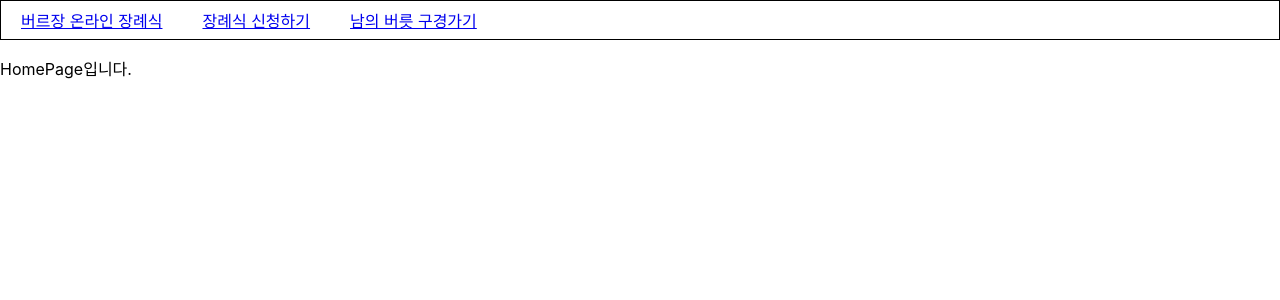
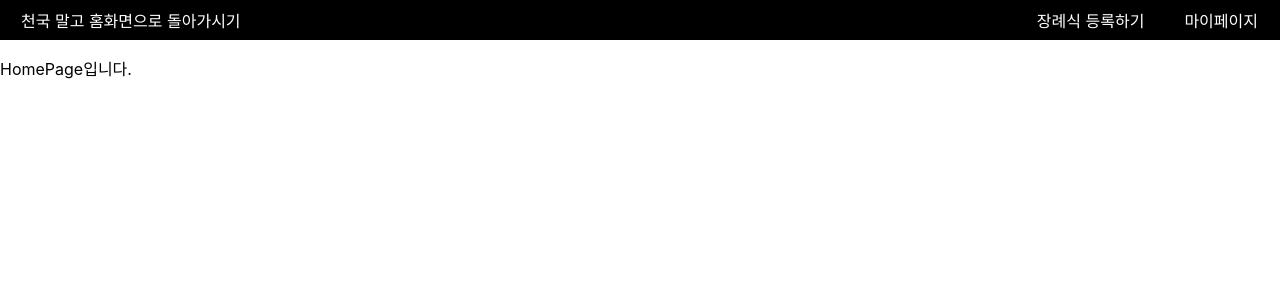
Before and after one commit to 2nd-PARD-WEB-PART/PARD-2th-Memorial, a React (Create React App) app in the folder memorial-frontend/: page / in a window 1280 px wide. Shown: the top 300 px of the page. Built offline with nearby package versions, Linux system fonts and the light colour scheme.

Commit message:
231125 광일 : 메뉴바 초안 완료

```diff
--- a/memorial-frontend/src/components/box.js
+++ b/memorial-frontend/src/components/box.js
@@ -4,14 +4,20 @@ export const Div = styled.div `
     display: ${props => props.display || "flex"};
     justify-content: ${props => props.justifyContent || "center"};
     align-items: ${props => props.alignItems || "center"};
-    width : ${props => props.width || "100%"};
+    /* width : ${props => props.width || "100%"}; */
     height : ${props => props.height || "100px"};
     border : ${props => props.border || "1px solid black"};
     box-sizing : ${props => props.border || "border-box"};
+    background-color: ${props => props.backgroundColor || " black"};
+    color: ${props => props.backgroundColor || " white"};
+
 
 `;
 
-export const Menu = styled.label`
+export const Menu = styled.label `
     margin : ${props => props.margin || "20px"};
-    text-decoration: ${props => props.textDecoration || "none"};
+
+    &:hover{
+        color : yellow;
+    }
 `;
--- a/memorial-frontend/src/pages/Layout.js
+++ b/memorial-frontend/src/pages/Layout.js
@@ -1,14 +1,31 @@
 import {Link} from "react-router-dom";
-import { Outlet } from 'react-router-dom';
-import { Div, Menu } from '../components/box';
+import {Outlet} from 'react-router-dom';
+import {Div, Menu} from '../components/box';
 
 function Layout() {
+    const linkStyle = {
+        textDecoration: 'none', // 링크의 밑줄을 없애는 스타일
+        color: 'white', // 링크의 기본 색상 사용
+        transition: 'color 0.3s ease',
+    };
+    const hoverStyle = {
+        color: 'blue', // hover 시의 색상
+    };
     return (
         <div>
-            <Div justifyContent = "start" height = "40px">
-                <Link to="/"><Menu>버르장 온라인 장례식</Menu></Link>
-                <Link to="/AddPage"><Menu>장례식 신청하기</Menu></Link>
-                <Link to="/ViewPage"><Menu>남의 버릇 구경가기</Menu></Link>
+            <Div justifyContent="space-between" height="40px" bgColor="black">
+
+                <Link to="/" style={linkStyle} activeStyle={hoverStyle}>
+                    <Menu>천국 말고 홈화면으로 돌아가시기</Menu>
+                </Link>
+                <Div height="40px" >
+                    <Link to="/AddPage" style={linkStyle}>
+                        <Menu>장례식 등록하기</Menu>
+                    </Link>
+                    <Link to="/ViewPage" style={linkStyle}>
+                        <Menu>마이페이지</Menu>
+                    </Link>
+                </Div>
             </Div>
 
             <main>
```
